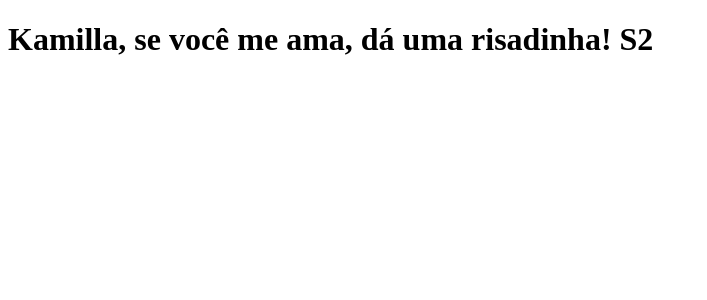
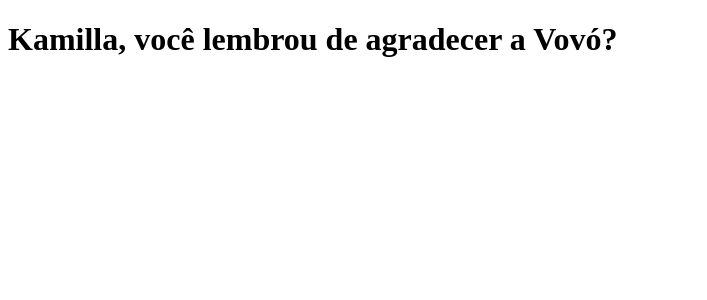
Before and after one commit to DevAlexanderMiranda/clone-tabnews, a Next.js app: page / in a window 1280 px wide. Shown: the top 300 px of the page, without its empty margins (0-707 px from the left). Built offline with nearby package versions, Linux system fonts and the light colour scheme.

Commit message:
Realizando mudanças, testes

```diff
--- a/pages/index.js
+++ b/pages/index.js
@@ -1,5 +1,5 @@
 function Home(){
-    return <h1> Kamilla, se você me ama, dá uma risadinha! S2  </h1>
+    return <h1> Kamilla, você lembrou de agradecer a Vovó? </h1>
 }
 
 export default Home;
```
